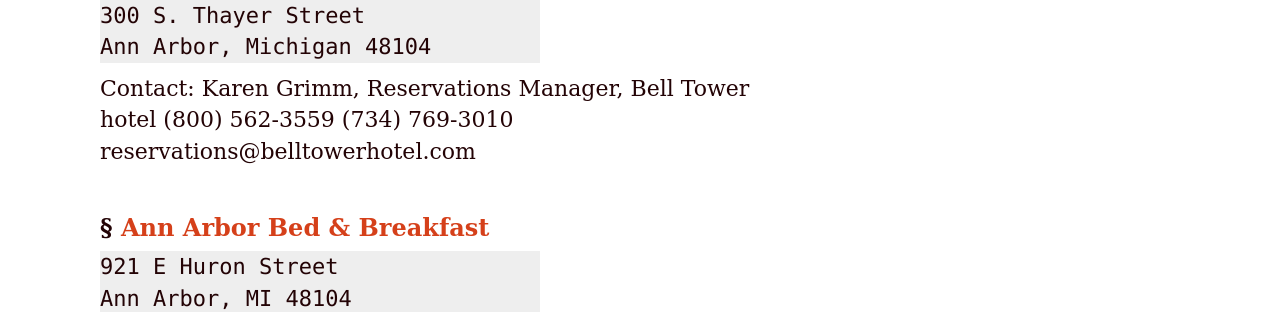
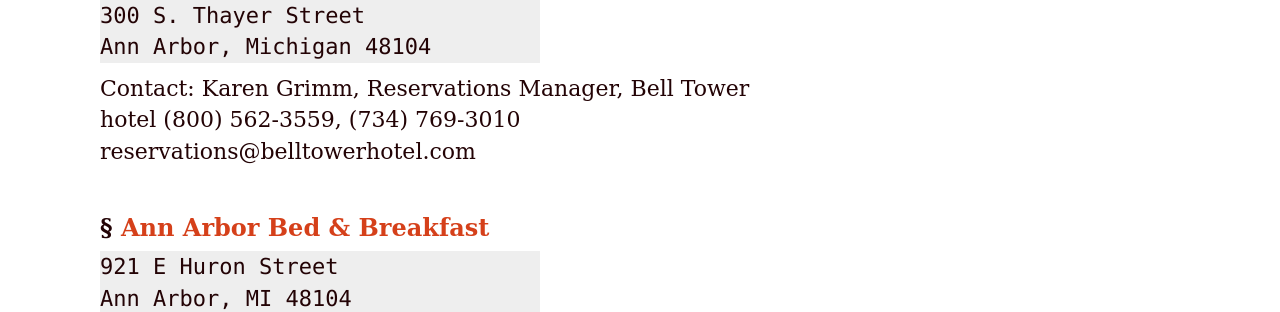
Before and after one commit to GPTP-workshop/gptp-workshop.github.io, a Jekyll site: the page built from accommodations.md, in a window 1280 px wide and 900 px high, scrolled down 465 px. Shown: the part 184-496 px from the top of the window. Built offline with Jekyll 4.4.1, drawn with Linux system fonts in a browser that asks for light colours.

Commit message:
update hotels

```diff
--- a/accommodations.md
+++ b/accommodations.md
@@ -22,8 +22,7 @@ Ann Arbor, Michigan 48104
 {: .address}
 
 Contact: Karen Grimm, Reservations Manager, Bell Tower hotel
-(800) 562-3559
-(734) 769-3010
+(800) 562-3559, (734) 769-3010
 reservations@belltowerhotel.com
 
 ### [Ann Arbor Bed & Breakfast](http://annarborbedandbreakfast.com)
```
